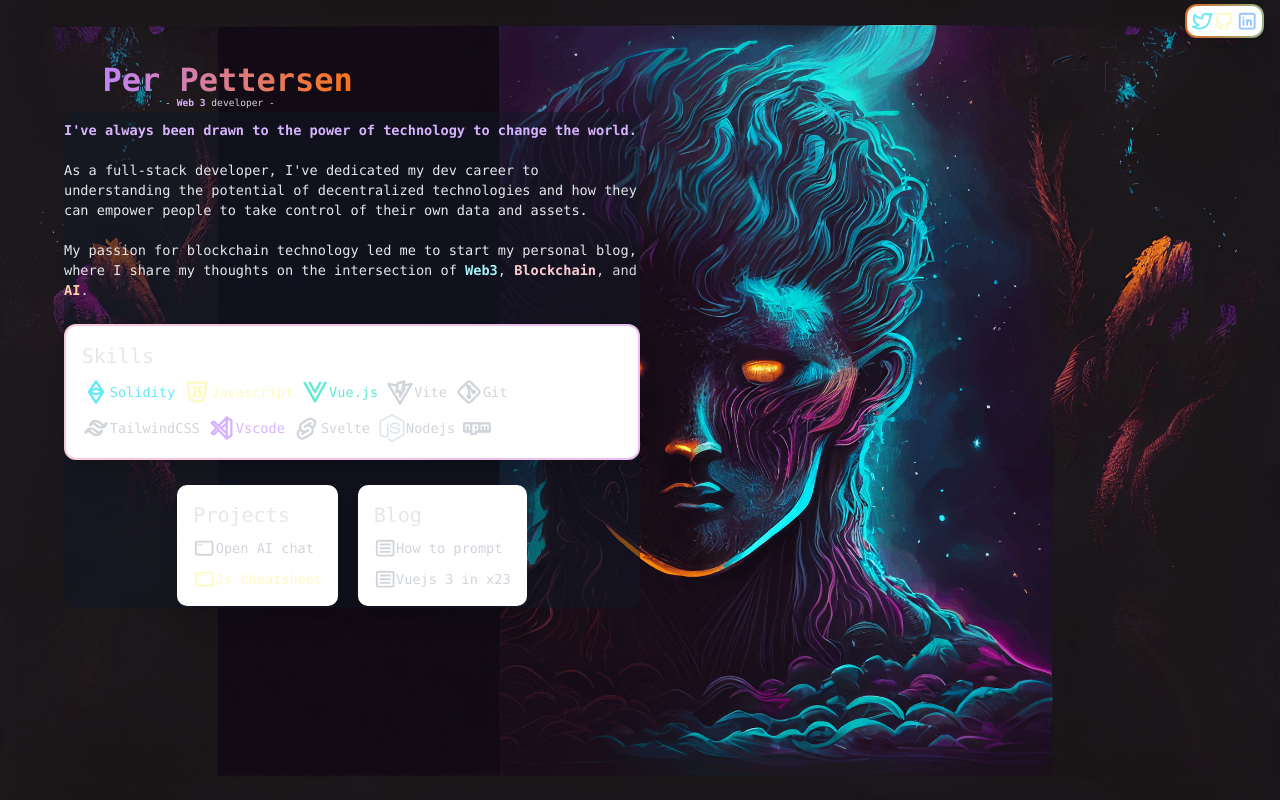
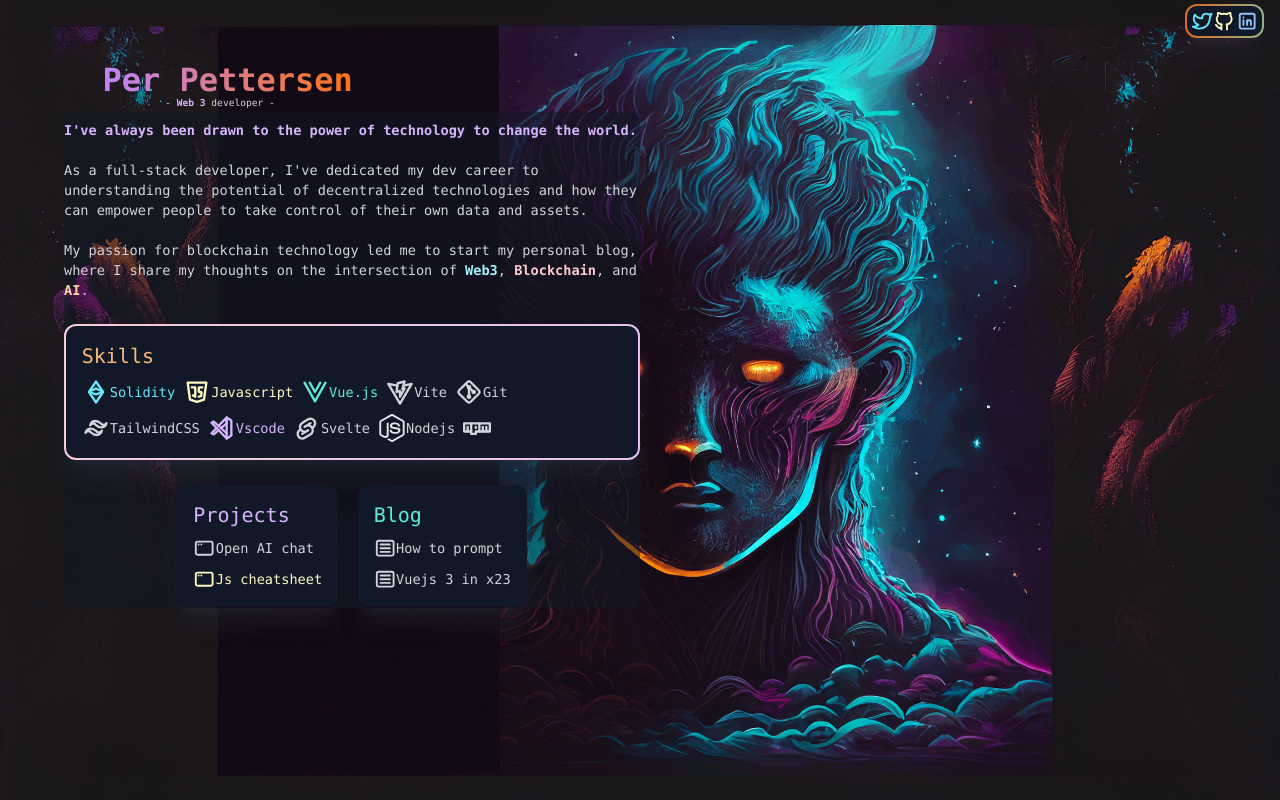
Before and after one commit to kodevasse/AI_AVATAR_web3per, a Vue app: page / in a window 1280 px wide. Built offline with nearby package versions, Linux system fonts and the light colour scheme.

Commit message:
cleaning up some dark mode exci

```diff
--- a/src/views/HomeView.vue
+++ b/src/views/HomeView.vue
@@ -79,7 +79,7 @@ const widthHeightLinks = computed(() => {
             <span class="font-extrabold text-purple-200 xl:text-purple-300"
               >I've always been drawn to the power of technology to change the
               world.</span
-            ><span class="text-gray-200 2xl:text-gray-300">
+            ><span class="2xl:text-gray-300">
               <br /><br />As a full-stack developer, I've dedicated my dev
               career to understanding the potential of decentralized
               technologies and how they can empower people to take control of
@@ -92,12 +92,12 @@ const widthHeightLinks = computed(() => {
             <span class="text-orange-200 font-bold">AI</span>.
 
             <article
-              class="animate-background 2xl:mt-10 rounded-xl bg-gradient-to-r mt-6 from-rose-200 via-purple-300 to-orange-500 bg-[length:400%_400%] p-[0.11rem] shadow-xl transition [animation-duration:_6s] hover:shadow-sm dark:shadow-gray-700/25"
+              class="animate-background 2xl:mt-10 rounded-xl bg-gradient-to-r mt-6 from-rose-200 via-purple-300 to-orange-500 bg-[length:400%_400%] p-[0.11rem] shadow-xl transition [animation-duration:_6s] hover:shadow-sm shadow-gray-700/25"
             >
-              <div class="rounded-[10px] bg-white p-4 dark:bg-gray-900 sm:p-4">
+              <div class="rounded-[10px] p-4 bg-gray-900 sm:p-4">
                 <time
                   datetime="2022-10-10"
-                  class="block text-xl text-gray-200 dark:text-orange-300 mb-2"
+                  class="block text-xl text-orange-300 mb-2"
                 >
                   Skills
                 </time>
@@ -165,14 +165,12 @@ const widthHeightLinks = computed(() => {
             </article>
             <div class="flex flex-row gap-x-4 justify-center">
               <article
-                class="animate-background 2xl:mt-5 rounded-xl bg-gradient-to-r mt-6 bg-[length:400%_400%] p-[0.11rem] shadow-xl transition [animation-duration:_6s] hover:shadow-sm dark:shadow-gray-700/25 dark:transition-all dark:duration-500 hover:bg-gray-800 cursor-pointer 2xl:w-full"
+                class="animate-background 2xl:mt-5 rounded-xl bg-gradient-to-r mt-6 bg-[length:400%_400%] p-[0.11rem] shadow-xl transition [animation-duration:_6s] hover:shadow-sm shadow-gray-700/25 transition-all duration-500 hover:bg-gray-800 cursor-pointer 2xl:w-full"
               >
-                <div
-                  class="rounded-[10px] bg-white p-4 dark:bg-gray-900 sm:p-4 h-full"
-                >
+                <div class="rounded-[10px] p-4 bg-gray-900 sm:p-4 h-full">
                   <time
                     datetime="2022-10-10"
-                    class="block text-xl text-gray-200 dark:text-purple-300 mb-2"
+                    class="block text-xl text-purple-300 mb-2"
                   >
                     Projects
                   </time>
@@ -197,14 +195,12 @@ const widthHeightLinks = computed(() => {
                 </div>
               </article>
               <article
-                class="animate-background 2xl:mt-5 rounded-xl bg-gradient-to-r mt-6 bg-[length:400%_400%] p-[0.11rem] shadow-xl transition [animation-duration:_6s] hover:shadow-sm dark:shadow-gray-700/25 dark:transition-all dark:duration-500 hover:bg-gray-800 cursor-pointer 2xl:w-full"
+                class="animate-background 2xl:mt-5 rounded-xl bg-gradient-to-r mt-6 bg-[length:400%_400%] p-[0.11rem] shadow-xl transition [animation-duration:_6s] hover:shadow-sm shadow-gray-700/25 transition-all duration-500 hover:bg-gray-800 cursor-pointer 2xl:w-full"
               >
-                <div
-                  class="rounded-[10px] bg-white p-4 dark:bg-gray-900 sm:p-4"
-                >
+                <div class="rounded-[10px] p-4 bg-gray-900 sm:p-4">
                   <time
                     datetime="2022-10-10"
-                    class="block text-xl text-gray-200 dark:text-teal-300 mb-2"
+                    class="block text-xl text-teal-300 mb-2"
                   >
                     Blog
                   </time>
@@ -242,13 +238,10 @@ const widthHeightLinks = computed(() => {
     </div> -->
     <Transition>
       <article
-        class="absolute right-0 2xl:mr-24 sm:mr-4 animate-background mt-1 mr-1 rounded-xl bg-gradient-to-r from-orange-600 via-teal-300 to-purple-500 bg-[length:400%_400%] p-[0.11rem] shadow-xl transition [animation-duration:_6s] hover:shadow-sm dark:shadow-gray-700/25"
+        class="absolute right-0 2xl:mr-24 sm:mr-4 animate-background mt-1 mr-1 rounded-xl bg-gradient-to-r from-orange-600 via-teal-300 to-purple-500 bg-[length:400%_400%] p-[0.11rem] shadow-xl transition [animation-duration:_6s] hover:shadow-sm shadow-gray-700/25"
       >
-        <div class="rounded-[10px] bg-white p-1 dark:bg-gray-900 sm:p-1">
-          <time
-            datetime="2022-10-10"
-            class="block text-xl text-gray-200 dark:text-purple-300"
-          >
+        <div class="rounded-[10px] p-1 bg-gray-900 sm:p-1">
+          <time datetime="2022-10-10" class="block text-xl text-purple-300">
           </time>
           <div class="flex flex-row flex-wrap w-full gap-y-0.5">
             <a
```
